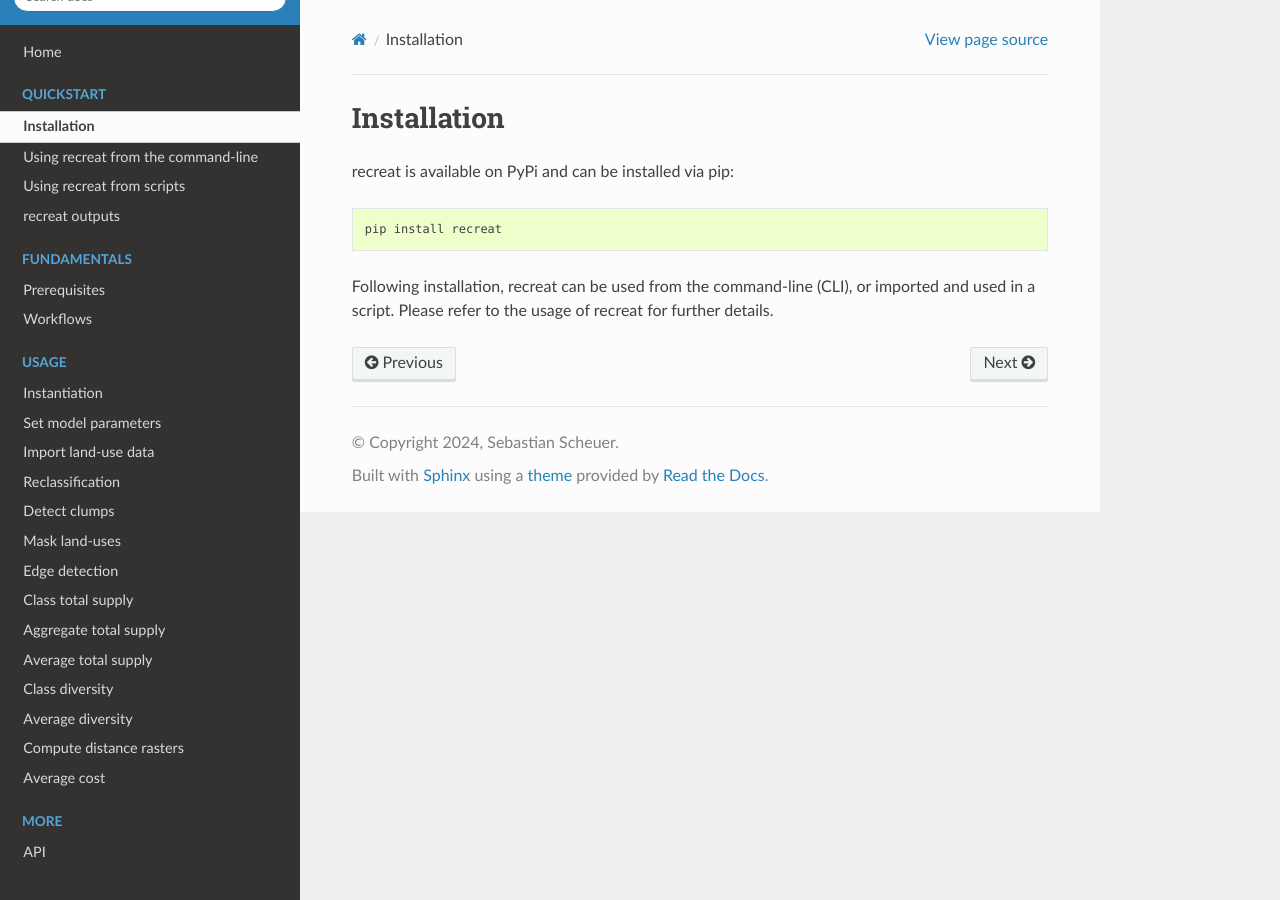
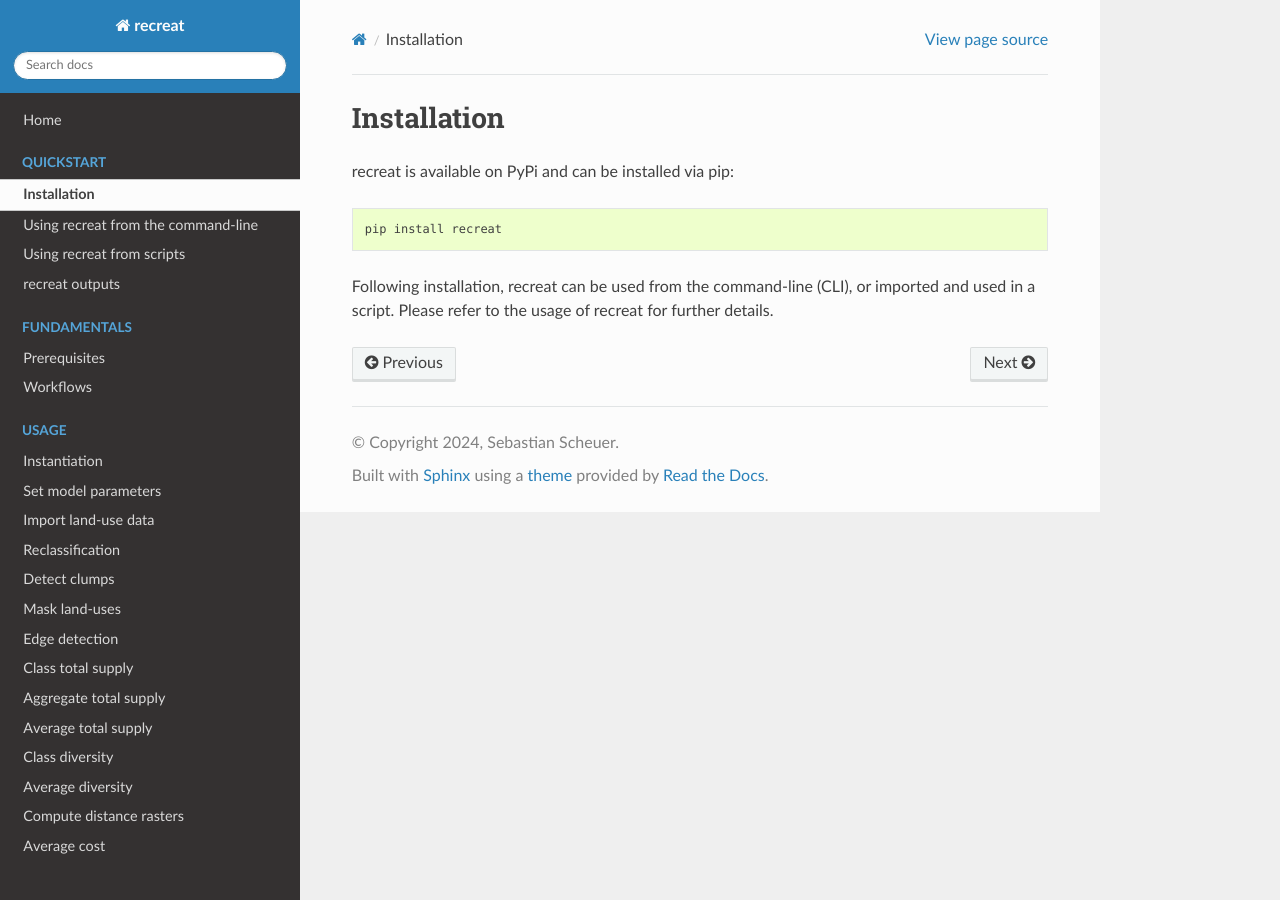
Before and after one commit to scheuerseb/recreat, a Sphinx documentation site: the page built from docs/quickstart/installation.rst, in a window 1280 px wide. Built offline with Sphinx 7.4.7 and the Read the Docs theme 3.1.0, drawn with Linux system fonts in a browser that asks for light colours; pages that are not in the unit, such as notebooks, are missing from menus.

Commit message:
Updating docs

```diff
--- a/docs/api.rst
+++ /dev/null
@@ -1,6 +0,0 @@
-API
-===
-
-.. autoclass:: recreat.Recreat
-   :members:
-   :exclude-members: Recreat.make_environment
--- a/docs/index.rst
+++ b/docs/index.rst
@@ -66,6 +66,7 @@ Broadly, recreat:
 
 .. toctree::
    :hidden:
-   :caption: more
+   :caption: API
 
-   API <api>
+   Recreat <api/Recreat>
+   clustering <api/clustering>
```
